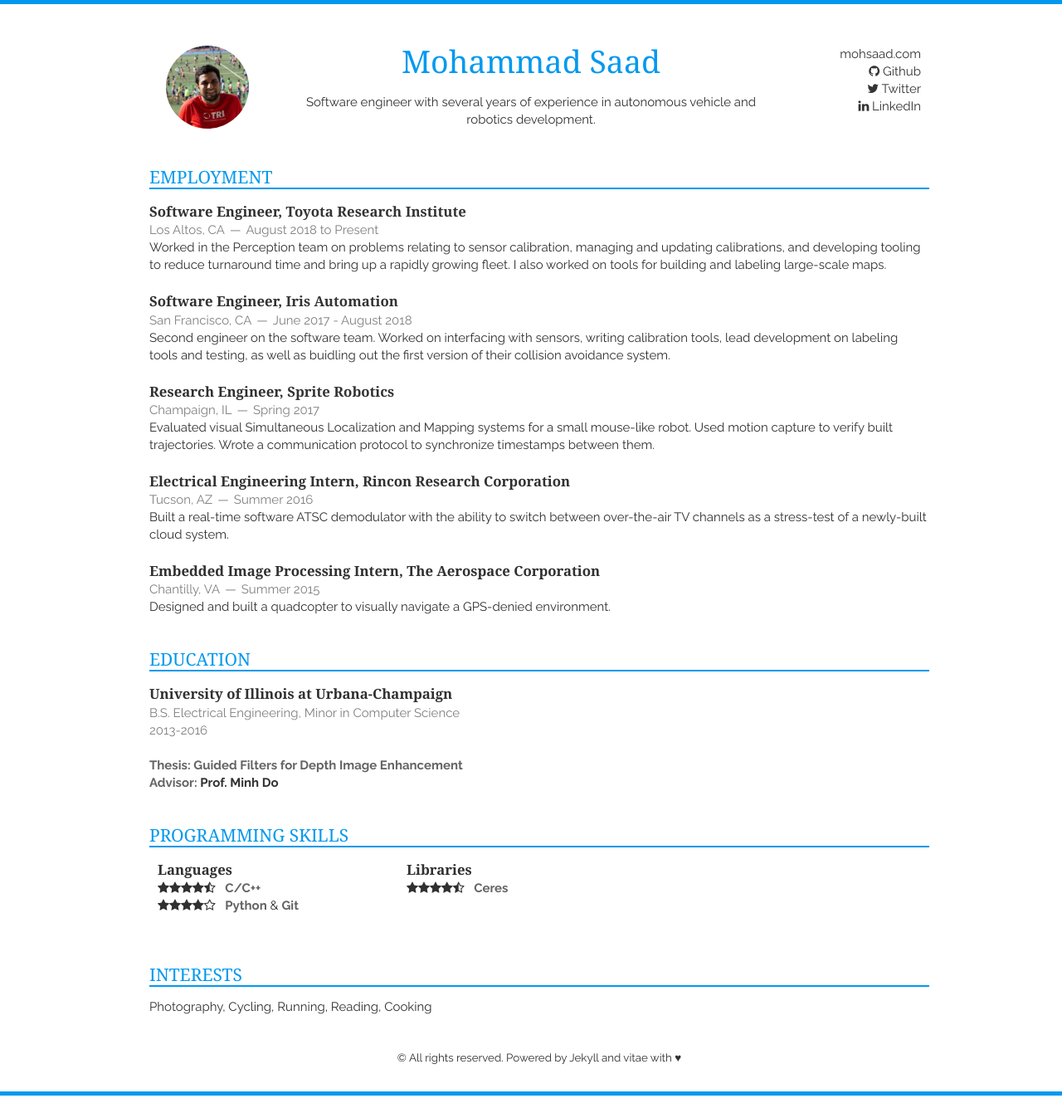
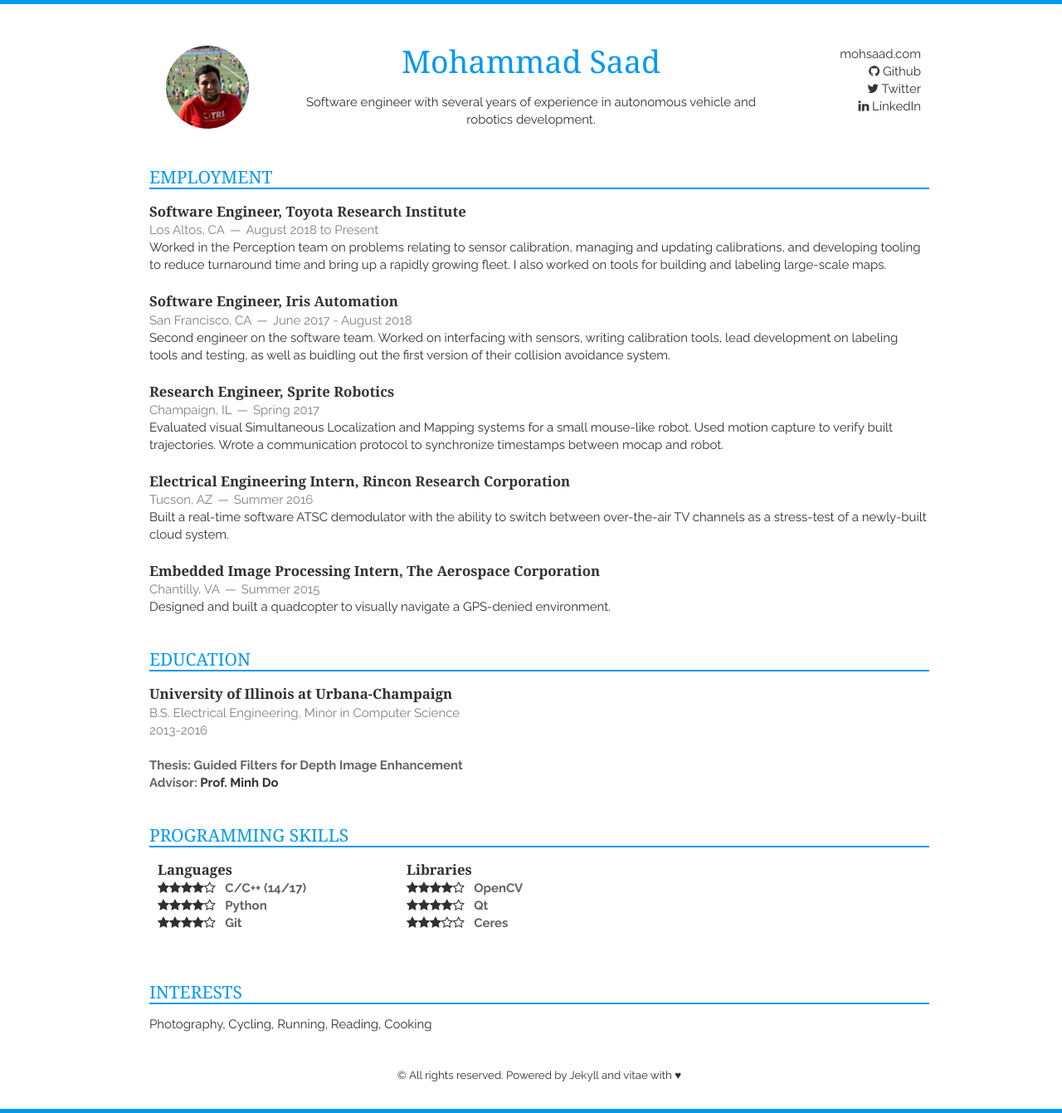
Before and after one commit to mohsaad/mohsaad.github.io, a Jekyll site: the page built from index.html, in a window 1280 px wide. Shown: the whole page at 83% size. Built offline with Jekyll 4.4.1, drawn with Linux system fonts in a browser that asks for light colours; nearby versions of some CDN libraries; before the commit the page ends 1320 px from its top, so only the background shows below that.

Commit message:
includes: Update information about skillset and employment

```diff
--- a/_includes/employment.html
+++ b/_includes/employment.html
@@ -30,12 +30,12 @@
         <p>
           Evaluated visual Simultaneous Localization and Mapping systems for a small mouse-like robot.
           Used motion capture to verify built trajectories. Wrote a communication protocol to synchronize
-          timestamps between them.
+          timestamps between mocap and robot.
         </p>
     </article>
     <article>
         <header>
-            <h1>Electrical Engineering Intern, Rincon Research Corporation</h1>
+          <h1>Electrical Engineering Intern, <a href="https://www.rincon.com/">Rincon Research Corporation</a></h1>
             <span><address>Tucson, AZ</address><time>Summer 2016</time></span>
         </header>
         <p>
@@ -45,7 +45,7 @@
     </article>
     <article>
         <header>
-            <h1>Embedded Image Processing Intern, The Aerospace Corporation</h1>
+          <h1>Embedded Image Processing Intern, <a href="https://aerospace.org/">The Aerospace Corporation</a></h1>
             <span><address>Chantilly, VA</address><time>Summer 2015</time></span>
         </header>
         <p>
--- a/_includes/skills.html
+++ b/_includes/skills.html
@@ -6,11 +6,16 @@
         <h1>Languages</h1>
       </header>
       <p>
-        <i class="fa fa-star"></i><i class="fa fa-star"></i><i class="fa fa-star"></i><i class="fa fa-star"></i><i class="fa fa-star-half-o"></i>
-        &nbsp;&nbsp;<em>C/C++</em>
+      <i class="fa fa-star"></i><i class="fa fa-star"></i><i class="fa fa-star"></i><i class="fa fa-star"></i><i class="fa fa-star-o"></i>
+        &nbsp;&nbsp;<em>C/C++ (14/17)</em>
+      </p>
       <p>
         <i class="fa fa-star"></i><i class="fa fa-star"></i><i class="fa fa-star"></i><i class="fa fa-star"></i><i class="fa fa-star-o"></i>
-        &nbsp;&nbsp;<em>Python</em> &amp; <em>Git</em>
+        &nbsp;&nbsp;<em>Python</em>
+      </p>
+      <p>
+        <i class="fa fa-star"></i><i class="fa fa-star"></i><i class="fa fa-star"></i><i class="fa fa-star"></i><i class="fa fa-star-o"></i>
+        &nbsp;&nbsp;<em>Git</em>
       </p>
     </article>
   </section>
@@ -20,7 +25,17 @@
         <h1>Libraries</h1>
       </header>
       <p>
-        <i class="fa fa-star"></i><i class="fa fa-star"></i><i class="fa fa-star"></i><i class="fa fa-star"></i><i class="fa fa-star-half-o"></i>
+      <i class="fa fa-star"></i><i class="fa fa-star"></i><i class="fa fa-star"></i><i class="fa fa-star"></i><i class="fa fa-star-o"></i>
+
+        &nbsp;&nbsp;<em>OpenCV</em>
+      </p>
+      <p>
+      <i class="fa fa-star"></i><i class="fa fa-star"></i><i class="fa fa-star"></i><i class="fa fa-star"></i><i class="fa fa-star-o"></i>
+
+        &nbsp;&nbsp;<em>Qt</em>
+      </p>
+      <p>
+        <i class="fa fa-star"></i><i class="fa fa-star"></i><i class="fa fa-star"></i><i class="fa fa-star-o"></i><i class="fa fa-star-o"></i>
         &nbsp;&nbsp;<em>Ceres</em>
       </p>
     </article>
```
